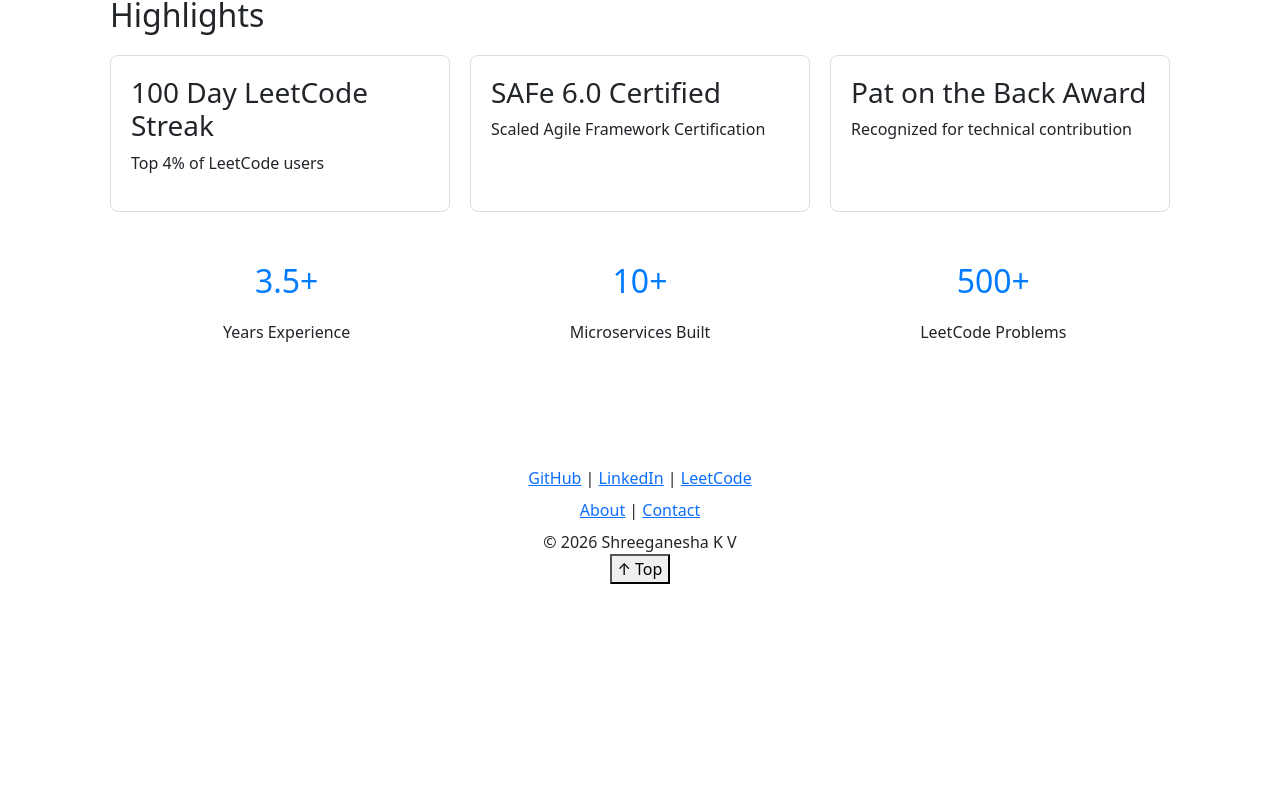
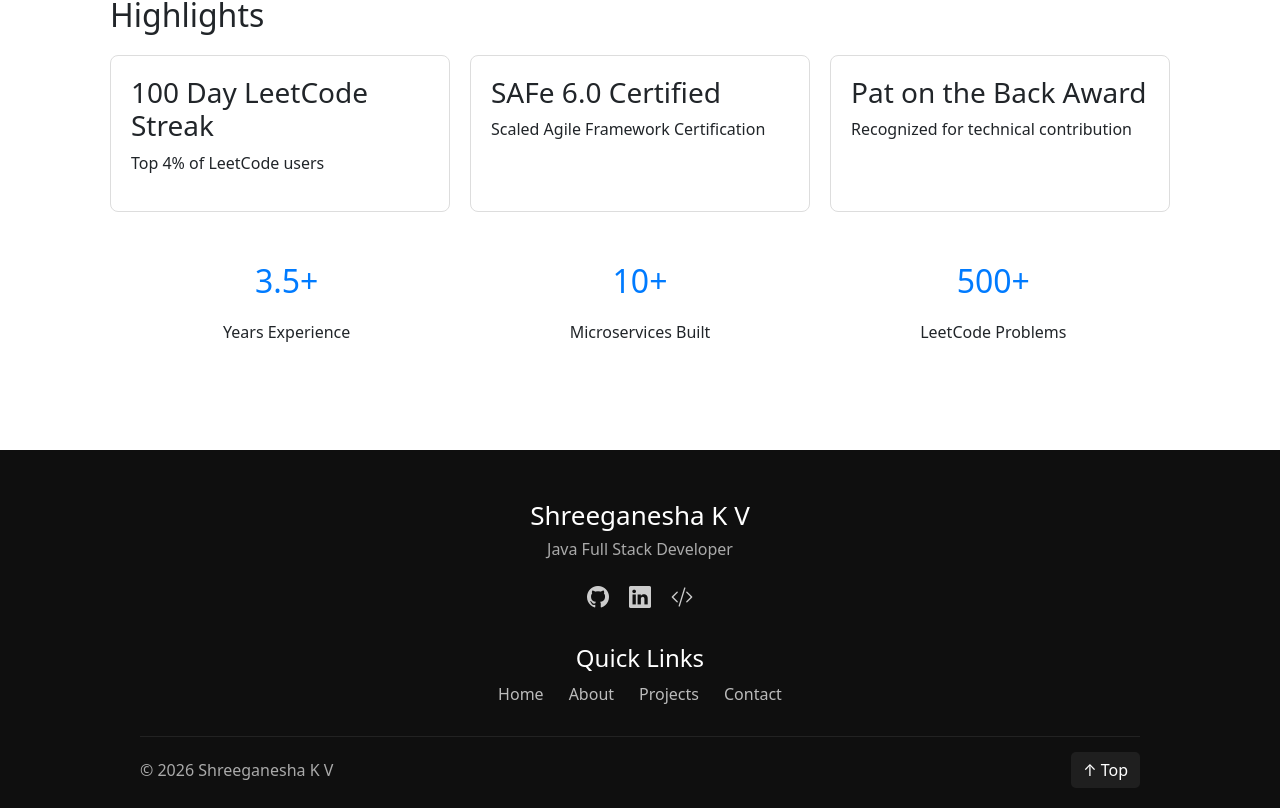
Before and after one commit to shreeganesha-k-v/profile-dashboard, an Angular app: page / in a window 1280 px wide. Shown: the part 659-1467 px from the top of the page. Before the commit the page ends 1259 px from the top, so only its background shows below. Built offline with nearby package versions, Linux system fonts and the light colour scheme.

Commit message:
Fix : Fixing footer component to improve UX

```diff
--- a/src/app/components/footer/footer.css
+++ b/src/app/components/footer/footer.css
@@ -0,0 +1,93 @@
+.footer{
+background:#0f0f0f;
+color:#fff;
+padding:50px 20px 20px;
+}
+
+.footer-container{
+max-width:1000px;
+margin:auto;
+text-align:center;
+}
+
+/* MAIN CENTER */
+.footer-main h2{
+margin-bottom:5px;
+font-size:26px;
+}
+
+.footer-main p{
+color:#aaa;
+margin-bottom:20px;
+}
+
+/* ICONS FIX */
+.social-icons{
+display:flex;
+justify-content:center;
+gap:20px;
+margin-bottom:30px;
+}
+
+.social-icons a{
+font-size:22px;
+color:#ccc;
+transition:0.3s;
+}
+
+.social-icons a:hover{
+color:#00bcd4;
+transform:translateY(-3px);
+}
+
+/* LINKS */
+.footer-links h4{
+margin-bottom:10px;
+}
+
+.links{
+display:flex;
+justify-content:center;
+gap:25px;
+flex-wrap:wrap;
+}
+
+.links a{
+color:#bbb;
+text-decoration:none;
+}
+
+.links a:hover{
+color:#fff;
+}
+
+/* BOTTOM */
+.footer-bottom{
+border-top:1px solid #222;
+margin-top:30px;
+padding-top:15px;
+display:flex;
+justify-content:space-between;
+align-items:center;
+max-width:1000px;
+margin-left:auto;
+margin-right:auto;
+}
+
+.footer-bottom p{
+margin:0;
+color:#aaa;
+}
+
+.footer-bottom button{
+background:#1f1f1f;
+color:#fff;
+border:none;
+padding:6px 12px;
+border-radius:5px;
+cursor:pointer;
+}
+
+.footer-bottom button:hover{
+background:#00bcd4;
+}
--- a/src/app/components/footer/footer.html
+++ b/src/app/components/footer/footer.html
@@ -1,18 +1,51 @@
-<footer class="footer text-center p-3">
+<footer class="footer">
 
-  <div class="social-links mb-2">
-    <a href="https://github.com/Shreeganesha-K-V">GitHub</a> |
-    <a href="https://linkedin.com/in/shreeganesha-k-v">LinkedIn</a> |
-    <a href="https://leetcode.com/u/Shreeganesha_K_V/">LeetCode</a>
+  <div class="footer-container">
+
+    <!-- CENTERED MAIN SECTION -->
+    <div class="footer-main">
+
+      <h2>Shreeganesha K V</h2>
+      <p>Java Full Stack Developer</p>
+
+      <!-- SOCIAL ICONS -->
+      <div class="social-icons">
+        <a *ngFor="let link of socialLinks"
+           [href]="link.url"
+           target="_blank">
+          <i [class]="link.icon"></i>
+        </a>
+      </div>
+
+    </div>
+
+    <!-- QUICK LINKS -->
+    <div class="footer-links">
+
+      <h4>Quick Links</h4>
+
+      <div class="links">
+        <a *ngFor="let link of quickLinks"
+           [routerLink]="link.route">
+          {{link.name}}
+        </a>
+      </div>
+
+    </div>
+
   </div>
 
-  <div class="mb-2">
-    <a routerLink="/about">About</a> |
-    <a routerLink="/contact">Contact</a>
+  <!-- BOTTOM -->
+  <div class="footer-bottom">
+
+    <p>
+      © {{currentYear}} Shreeganesha K V
+    </p>
+
+    <button (click)="scrollToTop()">
+      ↑ Top
+    </button>
+
   </div>
 
-  <p class="mb-0">
-    © {{currentYear}} Shreeganesha K V
-  </p>
-  <button (click)="scrollToTop()">↑ Top</button>
 </footer>
--- a/src/app/components/footer/footer.ts
+++ b/src/app/components/footer/footer.ts
@@ -1,16 +1,30 @@
 import { Component } from '@angular/core';
 import { RouterLink } from '@angular/router';
+import { CommonModule } from '@angular/common';
 
 
 @Component({
   selector: 'app-footer',
-  imports: [RouterLink],
+  imports: [RouterLink, CommonModule],
   templateUrl: './footer.html',
   styleUrls: ['./footer.css'],
 })
 export class FooterComponent {
   currentYear: number = new Date().getFullYear();
 
+  socialLinks = [
+    { name: 'GitHub', url: 'https://github.com/shreeganesha-k-v', icon: 'bi bi-github' },
+    { name: 'LinkedIn', url: 'https://www.linkedin.com/in/shreeganesha-k-v-3906121b3/', icon: 'bi bi-linkedin' },
+    { name: 'LeetCode', url: 'https://leetcode.com/u/Shreeganesha_K_V/', icon: 'bi bi-code-slash' }
+  ];
+
+  quickLinks = [
+    { name: 'Home', route: '/' },
+    { name: 'About', route: '/about' },
+    { name: 'Projects', route: '/projects' },
+    { name: 'Contact', route: '/contact' }
+  ];
+
   scrollToTop() {
     window.scrollTo({ top: 0, behavior: 'smooth' });
   }
--- a/src/index.html
+++ b/src/index.html
@@ -7,6 +7,7 @@
   <meta name="viewport" content="width=device-width, initial-scale=1">
   <!-- Custom tab icon (favicon) -->
   <link rel="icon" type="image/svg+xml" href="favicon.svg">
+  <link href="https://cdn.jsdelivr.net/npm/bootstrap-icons/font/bootstrap-icons.css" rel="stylesheet">
 </head>
 <body>
   <app-root></app-root>
```
